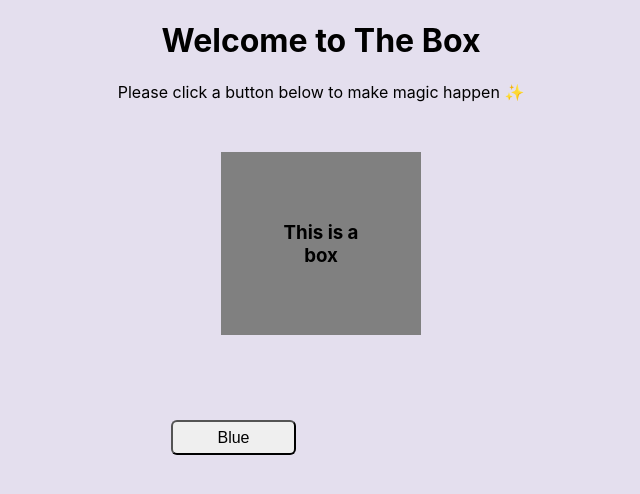
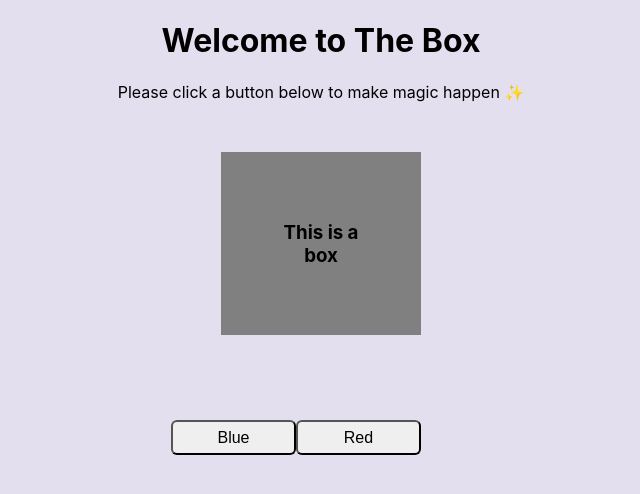
Before and after one commit to antdke/styled-buttons, a React (Create React App) app: page / in a window 1280 px wide. Shown: the top 494 px of the page, without its empty margins (319-959 px from the left). Built offline with nearby package versions, Linux system fonts and the light colour scheme.

Commit message:
Added Red Button

```diff
--- a/src/components/BoxAndButtons.tsx
+++ b/src/components/BoxAndButtons.tsx
@@ -26,6 +26,9 @@ const BoxAndButtons = () => {
         <button style={buttonStyles} onClick={() => setColor("blue")}>
           Blue
         </button>
+        <button style={buttonStyles} onClick={() => setColor("red")}>
+          Red
+        </button>
       </section>
     </div>
   );
```
